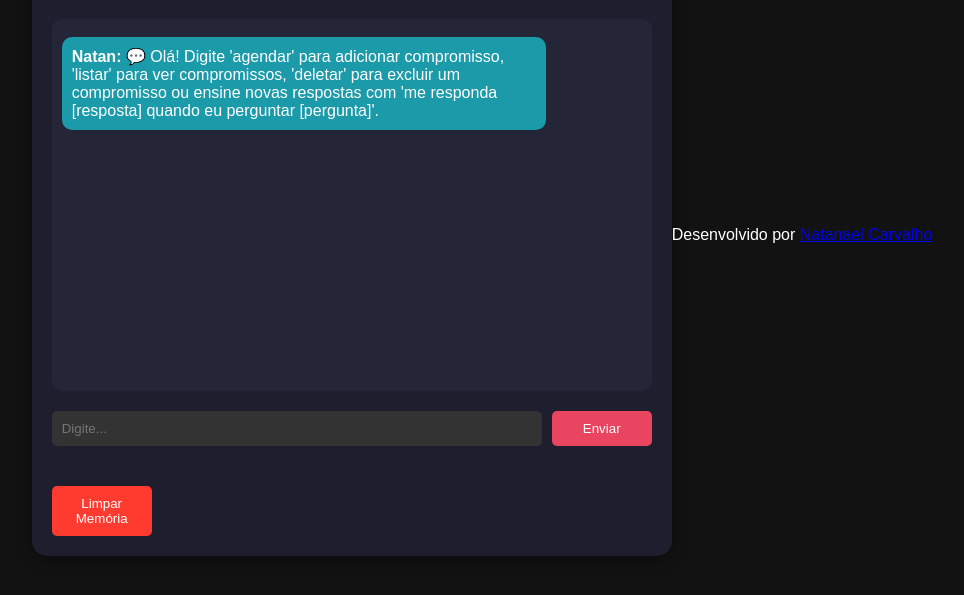
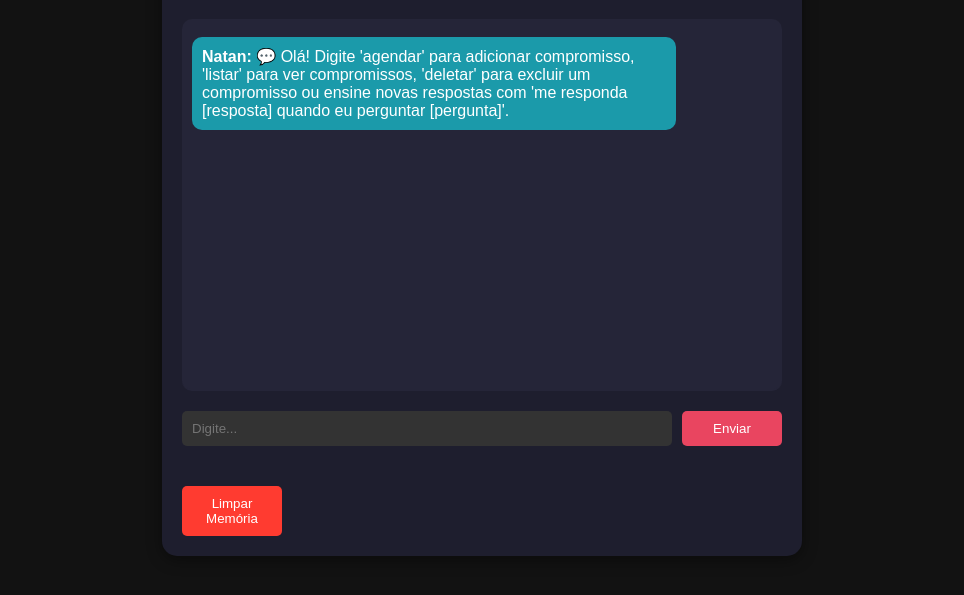
Before and after one commit to NatanCarFF/chat, a plain HTML site: page index.html in a window 1280 px wide. Shown: the part 185-780 px from the top of the page, without its empty margins (158-1122 px from the left). Drawn offline with Linux system fonts and the light colour scheme.

Commit message:
Update index.html

```diff
--- a/index.html
+++ b/index.html
@@ -106,10 +106,6 @@
         <button id="clear-button" onclick="showPasswordInput()">Limpar Memória</button>
         <input type="password" id="password-input" placeholder="Digite a senha para limpar" style="display:none" onkeypress="handlePasswordInput(event)">
     </div>
-
-    <footer>
-        Desenvolvido por <a href="https://www.instagram.com/natancarff/" target="_blank">Natanael Carvalho</a>
-    </footer>
 
     <script>
         let agenda = getData("agenda") || {};
```
